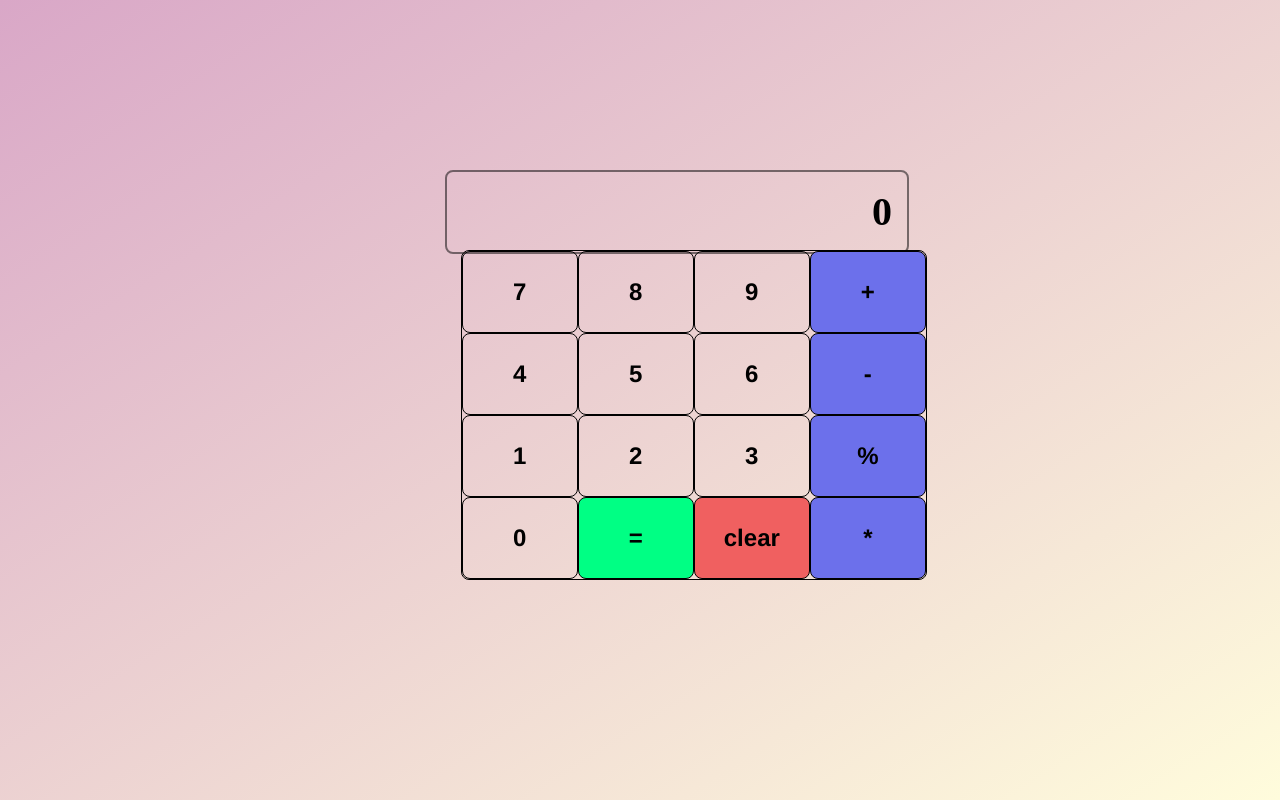
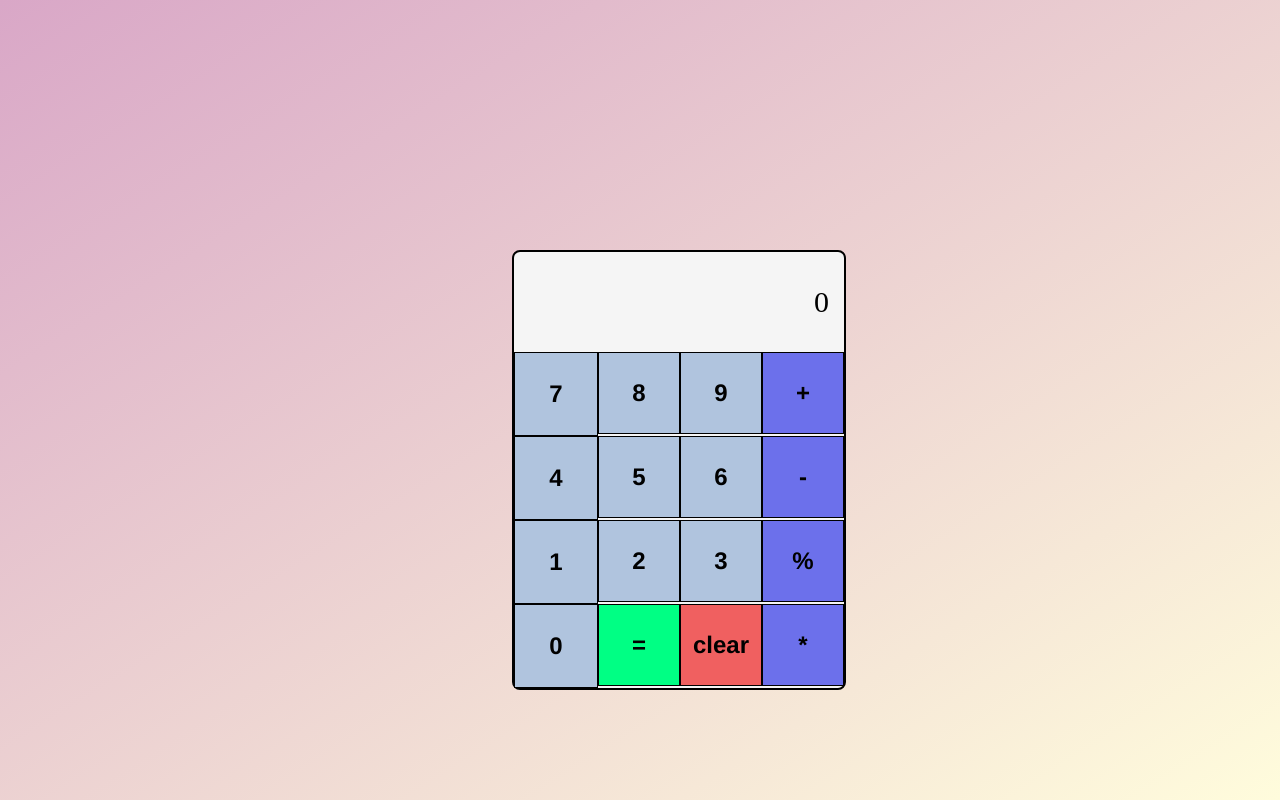
Before and after one commit to KasperMin/screen_calculator, a plain HTML site: page index.html in a window 1280 px wide. Drawn offline with nearby package versions, Linux system fonts and the light colour scheme.

Commit message:
finished basic

```diff
--- a/index.html
+++ b/index.html
@@ -6,8 +6,6 @@
   </head>
   <body>
 
-    <h1 id="display" class='displayBg'>0</h1>
-
     <script src="main.js"></script>
   </body>
 </html>
--- a/main.js
+++ b/main.js
@@ -1,35 +1,66 @@
-var display = document.getElementById('display');
+// - periods
+// - convert to all javascript
+// - limit the amount of numbers that can be typed
+// - Prevent NaN
+
 var displayBg = document.getElementsByClassName('displayBg')
-var allButtons = document.createElement('div');
-allButtons.className = "container";
-document.body.appendChild(allButtons);
+var calculator = document.createElement('div');
+calculator.className = "container";
+document.body.appendChild(calculator);
 
-var numberCol = 10, numberRow = 7, colorBgOn = false;
-
+var numberCol = 13, numberRow = 10, colorBgOn = false;
 
 // Grid
 function createGrid(colum, row) {
     for (var c = 0; c < colum; c++) {
+      numberCol -= 3
+
+      // Merging
+      if (numberCol == 10 ) {
         var divCol = document.createElement('div');
+        calculator.appendChild(divCol)
+        divCol.colSpan = 4;
+        divCol.innerText = "0";
+        divCol.setAttribute("id", "display")
+        divCol.className = "display"
+        divCol.style
+      } else {
+        var divCol = document.createElement('td');
         divCol.className = "col";
-      allButtons.appendChild(divCol);
+        calculator.appendChild(divCol);
+      }
 
-      numberCol -= 3
+      // Making sure that the last negative numberCol is set to zero
       if (numberCol <= 0) {
         divCol.innerText = 0;
         divCol.setAttribute("id", "0");
+      } else if (numberCol == 10){
+
+
       } else {
         divCol.innerText = numberCol
         divCol.setAttribute("id", numberCol);
       }
 
       for (var r = 1; r < row; r++) {
-        var divRow = document.createElement('div');
+        numberRow = numberCol + r;
+
+        // Merging the first 3 rows into one by checking into the first if statement
+        if (numberRow > 10) {
+          var divRow = document.createElement('tr');
+          calculator.appendChild(divRow)
+          divRow.colSpan = 3;
+        } else {
+          var divRow = document.createElement('tr');
           divRow.className = "row";
-        allButtons.appendChild(divRow)
+          calculator.appendChild(divRow)
+        }
 
-        numberRow = numberCol + r;
         switch (numberRow) {
+          case 13:
+          case 12:
+          case 11:
+            break;
           case 10:
             divRow.innerText = "+";
             divRow.setAttribute("id", "+");
@@ -67,15 +98,15 @@ function createGrid(colum, row) {
 
     } // end of inner loop
 
+
   } // end of outer loop
-  var divide = document.getElementById('%')
-  var multiply = document.getElementById('*')
-  var subtract = document.getElementById('-')
-  var plus = document.getElementById('+');
-  var equal = document.getElementById('=');
-  var clear = document.getElementById('clear');
+
+  var divide = document.getElementById('%'),  multiply = document.getElementById('*'), subtract = document.getElementById('-')
+  var plus = document.getElementById('+'), equal = document.getElementById('='), clear = document.getElementById('clear');
   var numberButtons = $('.col, .row:not(#\\+, #\\-, #\\%, #\\*, #\\=, #clear)');
-  var mathOperator = [];
+  var mathOperator = [], firstNumHit = true, firstNum = [], secondNum = [], displayNum = []
+  var allOperators;
+
   // COLOR ----------------------------------
 
    var addAndRemoveGreyBg = function() {
@@ -90,6 +121,8 @@ function createGrid(colum, row) {
      });
   }
 
+
+
   // Make own filter helper function!
   $('.row').filter('#\\%, #\\*, #\\-, #\\+, #\\=, #clear').each(function(id) {
     document.getElementById(this.id).addEventListener('click', addAndRemoveGreyBg);
@@ -97,9 +130,18 @@ function createGrid(colum, row) {
 
   numberButtons.on("click", addAndRemoveGreyBg);
 
-  // COLOR END ---------------------------------------
+  // BLINK EFFECT ---------------------------------------
+
+  var blinkFunction = function() {
+    $('#display').fadeOut(1, function() {
+      $(this).fadeIn();
+    })
+  }
 
   // MATH OPERATORS -------------------------
+  if (firstNum[0] < firstNum.lengt ) {
+    blinkFunction()
+  } else {
     divide.addEventListener('click', function() {
       if (mathOperator.length < 3) {
         mathOperator.push(divideFunction)
@@ -142,7 +184,7 @@ function createGrid(colum, row) {
         console.log(mathOperator.shift())
       }
 
-    result = generalCalculator(firstNum, secondNum, mathOperator[0])
+      result = generalcalculator(firstNum, secondNum, mathOperator[0])
       console.log('length: ' + mathOperator.length)
       console.log('left: ' + mathOperator[0])
       console.log(result)
@@ -155,15 +197,13 @@ function createGrid(colum, row) {
         display.innerHTML = "0"
         resetAll()
     });
+  }
 
-  // MATH OPRATORS END -----------------------------
+  // MAIN --------------------------------------
 
-  // DISPLAY --------------------------------------
-
-  var firstNumHit = true, firstNum = [], secondNum = [], displayNum = []
-
-  $('.col, .row:not(#\\=, clear)').on("click", function() {
+  $('.col, .row:not(#\\=, #clear)').on("click", function() {
     var buttonId = event.target.id
+    blinkFunction()
     match = checkForOperator(buttonId)
 
     // Display
@@ -176,11 +216,10 @@ function createGrid(colum, row) {
         displayNum = []
       }
     } else {
-      displayNum = []
-      displayNum.push(buttonId)
-      display.innerHTML = displayNum.join('')
+
       displayNum = []
     }
+
 
     // Storing of first and second number along with calculation
     if (match == false && firstNumHit == true) {
@@ -201,7 +240,7 @@ function createGrid(colum, row) {
           console.log(mathOperator.shift())
         }
 
-        result = generalCalculator(firstNum, secondNum, mathOperator[0])
+        result = generalcalculator(firstNum, secondNum, mathOperator[0])
 
         display.innerHTML = result
         displayNum = []
@@ -211,6 +250,13 @@ function createGrid(colum, row) {
     }
 
     });
+
+  /* DISPLAY EXTRA -> MIGHT USE INSTEAD OF BLINK
+    displayNum = []
+    displayNum.push(buttonId)
+    display.innerHTML = displayNum.join('')
+    displayNum = []
+  */
 
   // DISPLAY END -----------------------------
 
@@ -234,7 +280,6 @@ function createGrid(colum, row) {
 
   }
 
-
   function resetAll() {
     displayNum = []
     firstNum = []
@@ -242,7 +287,6 @@ function createGrid(colum, row) {
     mathOperator = []
     firstNumHit = true
   }
-
 
   function clearNumArray (numArray) {
     if (numArray == firstNumArray) {
@@ -261,7 +305,7 @@ function createGrid(colum, row) {
 } // end of createGrid funciton
 
 // Genral calculator callback function
-var generalCalculator = function(num1, num2, mathOperator) {
+var generalcalculator = function(num1, num2, mathOperator) {
   return mathOperator(num1, num2)
 }
 
@@ -287,4 +331,4 @@ var divideFunction = function (num1, num2) {
 
 
 // runninng createGrid function
-createGrid(4, 4)
+createGrid(5, 4)
--- a/style.css
+++ b/style.css
@@ -14,21 +14,6 @@ body {
 
 }
 
-h1 {
-  position: relative;
-  left: 37px;
-  border: 2px solid rgba(0,0,0, 0.5);
-  border-radius: 8px;
-  font-size: 40px;
-  text-align: right;
-  margin: 0 auto;
-  margin-top: 170px;
-  padding: 0 15px;
-  height: 80px;
-  line-height: 80px;
-  vertical-align: middle;
-  width: 430px;
-}
 
 .container {
   border-radius: 8px;
@@ -36,24 +21,32 @@ h1 {
   float:left;
   top: 0;
   top: 250px;
-  left: 36%;
-  border: 1px solid;
-
+  left: 40%;
+  border: 2px solid;
+  background-color: rgb(245,245,245);
 }
 
 .col, .row {
   border: 1px solid;
-  border-radius: 8px;
   font-size: 24px;
   font-weight: bold;
   font-family: helvetica;
   height: 80px;
-  width: 114px;
+  width: 80px;
   text-align: center;
   vertical-align: middle;
   line-height: 80px;
+  background-color: rgb(176,196,222);
   pointer-events:
 
+}
+
+#display {
+  font-size: 30px;
+  text-align: right;
+  line-height: 100px;
+  vertical-align: middle;
+  padding: 0 15px;
 }
 
 .col {
```
Lines whose indentation alone changed are shown as unchanged.
